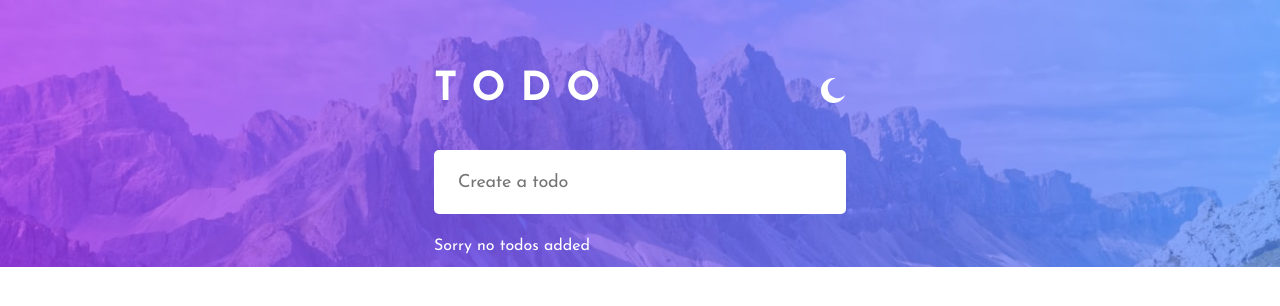
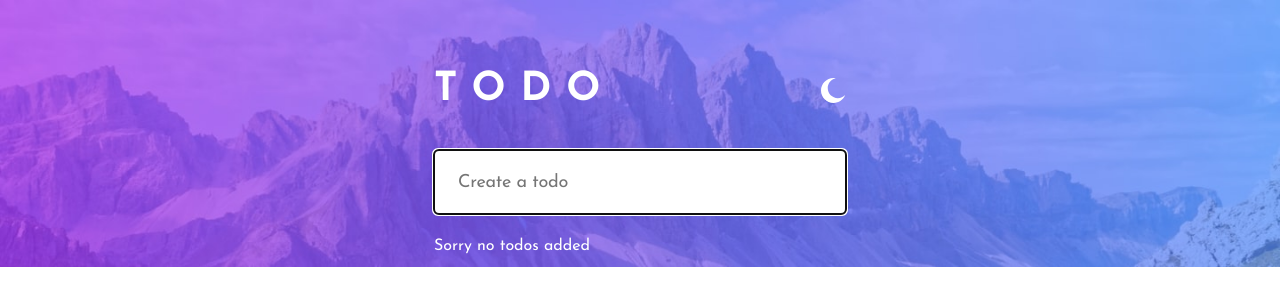
Before and after one commit to chekinto/frontend-mentor-todo-collab, a React (Create React App) app: page / in a window 1280 px wide. Shown: the top 306 px of the page. Built offline with nearby package versions, Linux system fonts and the light colour scheme.

Commit message:
added focus to custom input when page loads using the useRef hook

```diff
--- a/src/App.js
+++ b/src/App.js
@@ -1,10 +1,11 @@
-import React, { useState } from 'react'
+import React, { useState, useRef, useEffect } from 'react'
 import { CustomInput, Overview, StatusBar, Todo } from './components'
 import './app.css'
 
 const App = () => {
   const [todos, setTodos] = useState([])
   const [todo, setTodo] = useState({ id: '', todo: '', completed: false })
+  const inputRef = useRef(null)
 
   function createTodo(e) {
     e.preventDefault();
@@ -17,6 +18,12 @@ const App = () => {
     setTodos(deletedTodo)
   }
 
+  useEffect(() => {
+    if (inputRef.current) {
+      inputRef.current.focus()
+    }
+  }, [])
+
   return (
     <>
       <div className="container">
@@ -26,7 +33,7 @@ const App = () => {
           placeholder="Create a todo"
           createTodo={createTodo}
           setTodo={setTodo}
-          setTodos={setTodos}
+          inputRef={inputRef}
         />
         {todos.length < 1 && <p style={{ color: 'var(--white)' }}>Sorry no todos added</p>}
 
--- a/src/components/CustomInput/index.jsx
+++ b/src/components/CustomInput/index.jsx
@@ -1,7 +1,7 @@
 import React from 'react'
 import './custom-input.css'
 
-export const CustomInput = ({ createTodo, setTodo, setTodos, setErrorMessage, setError, ...otherProps }) => {
+export const CustomInput = ({ createTodo, setTodo, setErrorMessage, setError, inputRef, ...otherProps }) => {
 
   function handleChange(e) {
     setTodo({
@@ -13,7 +13,7 @@ export const CustomInput = ({ createTodo, setTodo, setTodos, setErrorMessage, se
 
   return (
     <form onSubmit={createTodo}>
-      <input className="custom-input" {...otherProps} onChange={handleChange} />
+      <input className="custom-input" {...otherProps} onChange={handleChange} ref={inputRef} />
     </form>
   )
 }
--- a/src/components/StatusBar/index.jsx
+++ b/src/components/StatusBar/index.jsx
@@ -5,7 +5,7 @@ export const StatusBar = ({ todos }) => {
   return (
     <div className="options__container">
       <div className="options__remaining">
-        <p>{todos.length} items left</p>
+        <p>{todos.length} {todos.length === 1 ? 'item' : 'items'}</p>
       </div>
 
       <div className="options__status">
```
Also changed, not shown: 1 other file (tests, documents, lock files or other folders).
